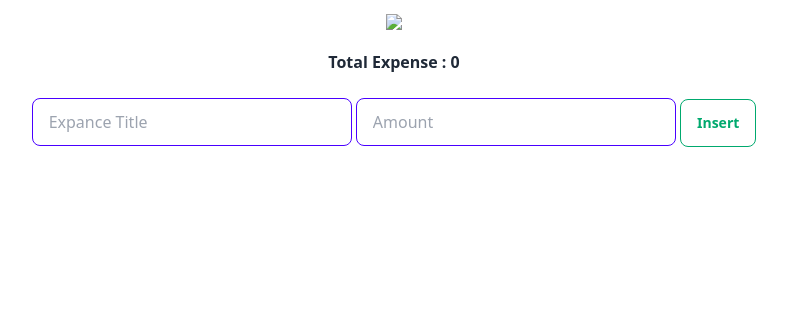
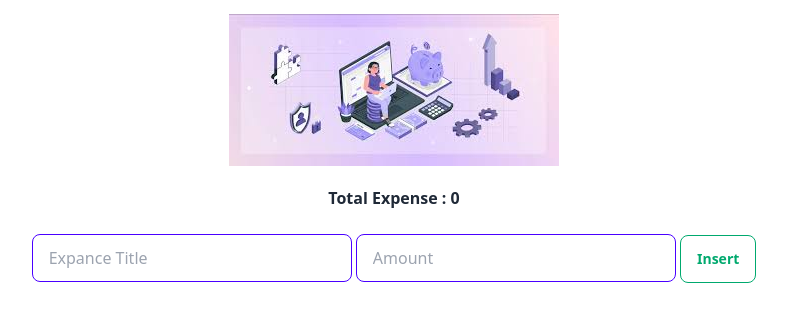
Before and after one commit to mr-asaduzzaman/Javascript-Practice, a plain HTML site: page Expance.html in a window 1280 px wide. Shown: the part 66-388 px from the top of the page, without its empty margins (246-1033 px from the left). Drawn offline with nearby package versions, Linux system fonts and the light colour scheme; the site is published under a folder, as on GitHub Pages, so addresses that start at the root find nothing.

Commit message:
Index File new expance add

```diff
--- a/Expance.html
+++ b/Expance.html
@@ -20,7 +20,7 @@
         <div>
 
             <div class="pt-5 font-bold font-serif text-4xl">Total Expense Calculator</div>
-            <div class="flex justify-center pt-5"><img src="/Image/images.jfif"></div>
+            <div class="flex justify-center pt-5"><img src="./Image/images.jfif"></div>
             <div class="font-bold font-sans pt-5">Total Expense : <span id="total-span">0</span></div>
         </div>
         <br>
```
